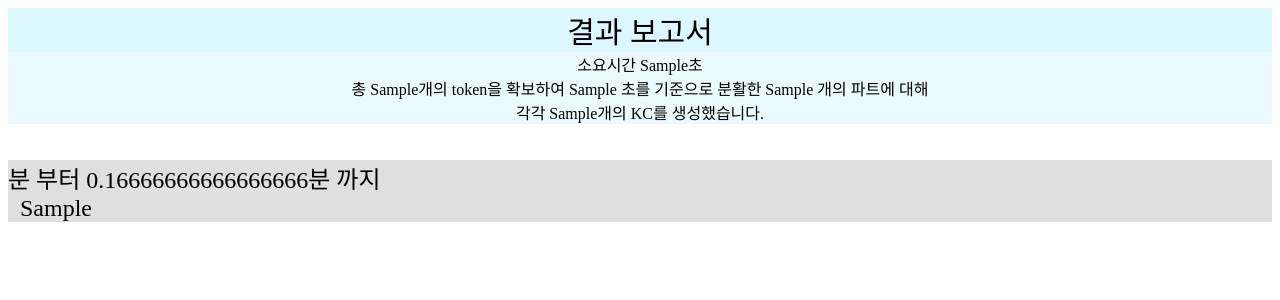
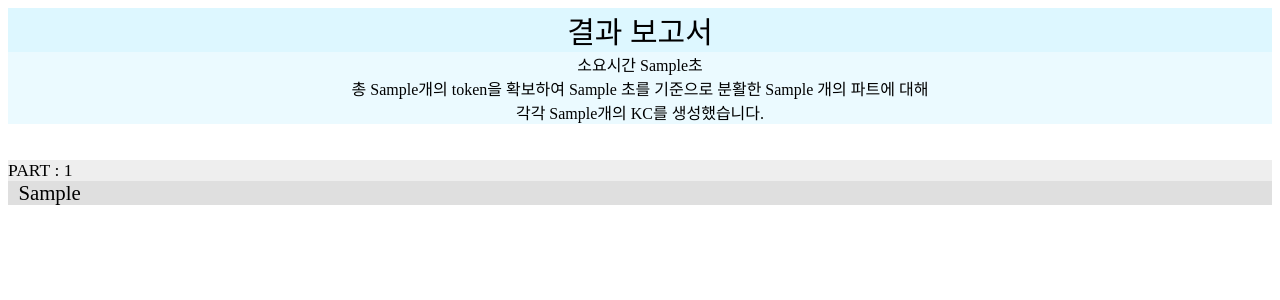
Before and after one commit to BonhyeonGu/Reasoning_over_Knowledge_Component_Streams, a Flask app: template templates/result.html in a window 1280 px wide. Shown: the top 300 px of the page. Run offline with Flask 2, Linux system fonts and the light colour scheme; the template is opened without the code that fills it: most values are stand-ins (such as "Sample title", 1, 10 or a date in 2020); parts of the project's set-up code (start-up, migrations or seed data) failed here and were passed over.

Commit message:
출력오류 수정

```diff
--- a/templates/result.html
+++ b/templates/result.html
@@ -23,7 +23,6 @@
         {
             background-color: rgb(238, 238, 238);
 			text-align: left;
-			font-size:1.5em;
         }
 
 		body
@@ -46,15 +45,13 @@
 	<br><br>
 	<div id = "res">
 		{% for i in resList %}
-
+		<div style="font-size:1.1em;">PART : {{loop.index}}<br></div>
 		{% if loop.index % 2 == 0 %}
-		<div style="background-color: rgb(255, 255, 255);">
-			{{(iv[1] * loop.index - splitSec) / 60}}분 부터 {{(iv[1] * loop.index) / 60}}분 까지<br>
+		<div style="background-color: rgb(255, 255, 255);font-size:1.3em;">
 			{% for j in i %}&nbsp;&nbsp;{{j}}{% endfor %}
 		</div>
 		{% else %}
-		<div style="background-color: rgb(223, 223, 223);">
-			{{(iv[1] * loop.index - splitSec) / 60}}분 부터 {{(iv[1] * loop.index) / 60}}분 까지<br>
+		<div style="background-color: rgb(223, 223, 223);font-size:1.3em;">
 			{% for j in i %}&nbsp;&nbsp;{{j}}{% endfor %}
 		</div>
 		{% endif %}
```
